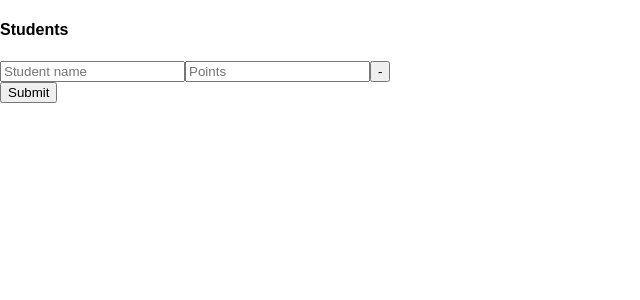
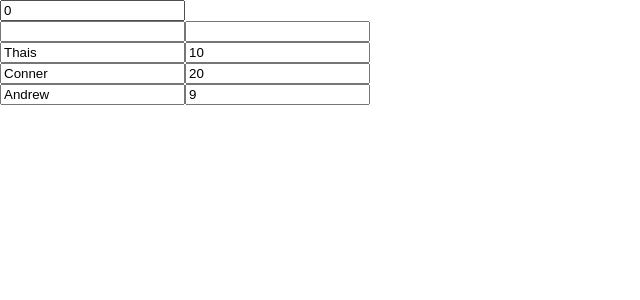
Before and after one commit to tyrvi/cctABET, a React (Create React App) app in the folder src/site/: page / in a window 1280 px wide. Shown: the top 300 px of the page, without its empty margins (0-640 px from the left). Built offline with nearby package versions, Linux system fonts and the light colour scheme.

Commit message:
Pushing Forms back up

```diff
--- a/src/site/src/App.js
+++ b/src/site/src/App.js
@@ -4,7 +4,7 @@ import Dashboard from './components/Dashboard.js';
 import './App.css';
 import { connect } from 'react-redux';
 import { authCheckLoggedIn } from './actions/actions.js';
-import Forms from './components/Forms.js';
+import Form from './components/Form.js';
 const feature = "Forms";
 
 class App extends Component {
@@ -19,7 +19,7 @@ class App extends Component {
     render() {
         let Home;
         if (feature === "Forms") {
-            Home = <div><Forms /></div>
+            Home = <div><Form /></div>
         } else {
             Home = this.props.loggedIn ?
                 <div><Dashboard {...this.props} /></div> :
--- /dev/null
+++ b/src/site/src/components/Form.js
@@ -0,0 +1,78 @@
+import React, { Component } from 'react';
+import FormList from './FormList.js';
+
+class Form extends Component {
+
+
+    render() {
+        return (
+            <div>
+                <FormList />
+            </div>
+        )
+    }
+}
+export default Form;
+
+
+
+
+
+
+
+
+
+
+
+
+
+
+
+
+
+
+
+
+
+/*
+    render() {
+        return (
+            <form>
+                <h4>Students</h4>
+                    <div className="amount">
+                        <input type='text'>
+                    </div>
+
+                    <div className="students">
+                        <input type="text" value={this.state.name}
+                            onChange={event => this.setState({name: event.target.value})}
+                            placeholder={`Student name`}/>
+
+                        <input type="text" value={this.state.points}
+                            placeholder={`Points`} />
+                        <button type="button"  className="small">-</button>
+                    </div>
+                <button>Submit</button>
+            </form>
+        );
+    }
+}*/
+
+
+
+
+
+
+
+/*
+
+
+
+
+    handleAddingStudent(students) {
+        this.setState({
+            Students: this.state.Students.concat([{ name: '', points: ''}])
+        });
+    }
+
+*/
--- /dev/null
+++ b/src/site/src/components/FormList.js
@@ -0,0 +1,47 @@
+import React, { Component } from 'react';
+
+class FormList extends Component {
+
+    constructor() {
+        super();
+        this.state = {
+            numStudents: 0,
+            students: [
+                {studentName: '', pointsEarned: null},
+                {studentName: 'Thais', pointsEarned: 10},
+                {studentName: 'Conner', pointsEarned: 20},
+                {studentName: 'Andrew', pointsEarned: 9},
+            ],
+        };
+    }
+
+    onNumStudentsChange(event) {
+
+    }
+
+    render() {
+        const studentList = this.state.students.map( student => {
+            return (<div key={student.studentName}>
+                        <input type="text" defaultValue={student.studentName}/>
+                        <input type="text" defaultValue={student.pointsEarned}/>
+                    </div>)
+        });
+
+        return (
+            <div>
+                <input type='text' defaultValue={this.state.numStudents}
+                onChange={this.onNumStudentsChange} />
+
+                {studentList}
+            </div>
+        )
+    }
+}
+export default FormList;
+
+/*
+{studentName: '', pointsEarned: null},
+{studentName: 'Thais', pointsEarned: 10},
+{studentName: 'Conner', pointsEarned: 20},
+{studentName: 'Andrew', pointsEarned: 9},
+*/
--- a/src/site/src/components/Forms.js
+++ /dev/null
@@ -1,33 +0,0 @@
-import React, { Component } from 'react';
-
-export default class Forms extends Component {
-    constructor() {
-        super();
-        this.state = {
-            Students: [],
-        };
-    }
-    //[{name: '', points: ''}]
-    handleAddingStudent(students) {
-        this.setState({
-            Students: this.state.Students.concat([{ name: '', points: ''}])
-        });
-    }
-
-    render() {
-        return (
-          <form>
-            <h4>Students</h4>
-              <div className="students">
-                  <input type="text" value={this.state.name}
-                      onChange={event => this.setState({name: event.target.value})}
-                      placeholder={`Student name`}/>
-                  <input type="text" value={this.state.points}
-                      placeholder={`Points`} />
-                  <button type="button"  className="small">-</button>
-              </div>
-            <button>Submit</button>
-          </form>
-        );
-    }
-}
```
